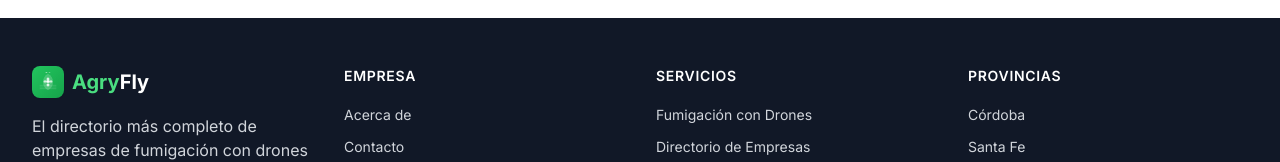
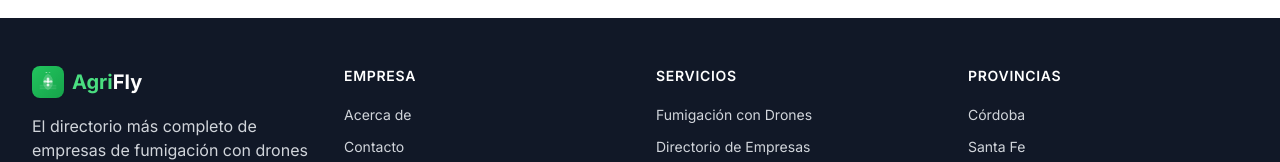
Before and after one commit to martingalmarino/drone-fumigaciones, a Next.js app: page / in a window 1280 px wide. Shown: the part 2627-2789 px from the top of the page. Built offline with nearby package versions, Linux system fonts and the light colour scheme.

Commit message:
Corregir logo en Footer: cambiar Agry por Agri

```diff
--- a/components/Footer.tsx
+++ b/components/Footer.tsx
@@ -61,7 +61,7 @@ export default function Footer() {
                 </svg>
               </div>
               <span className="ml-2 text-lg sm:text-xl font-bold">
-                <span className="text-green-400">Agry</span><span className="text-white">Fly</span>
+                <span className="text-green-400">Agri</span><span className="text-white">Fly</span>
               </span>
             </div>
             <p className="text-gray-300 text-sm sm:text-base mb-4 leading-relaxed">
```
